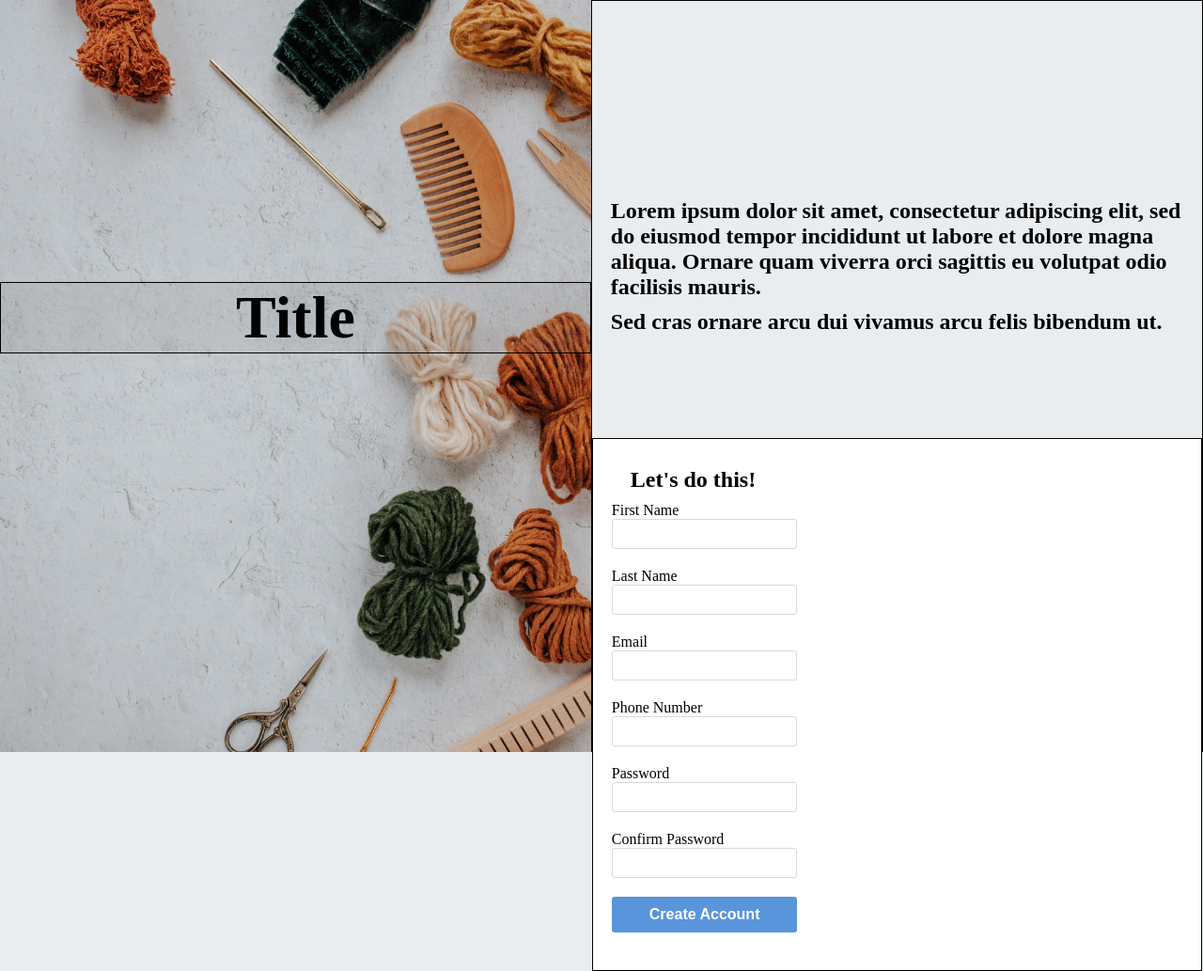
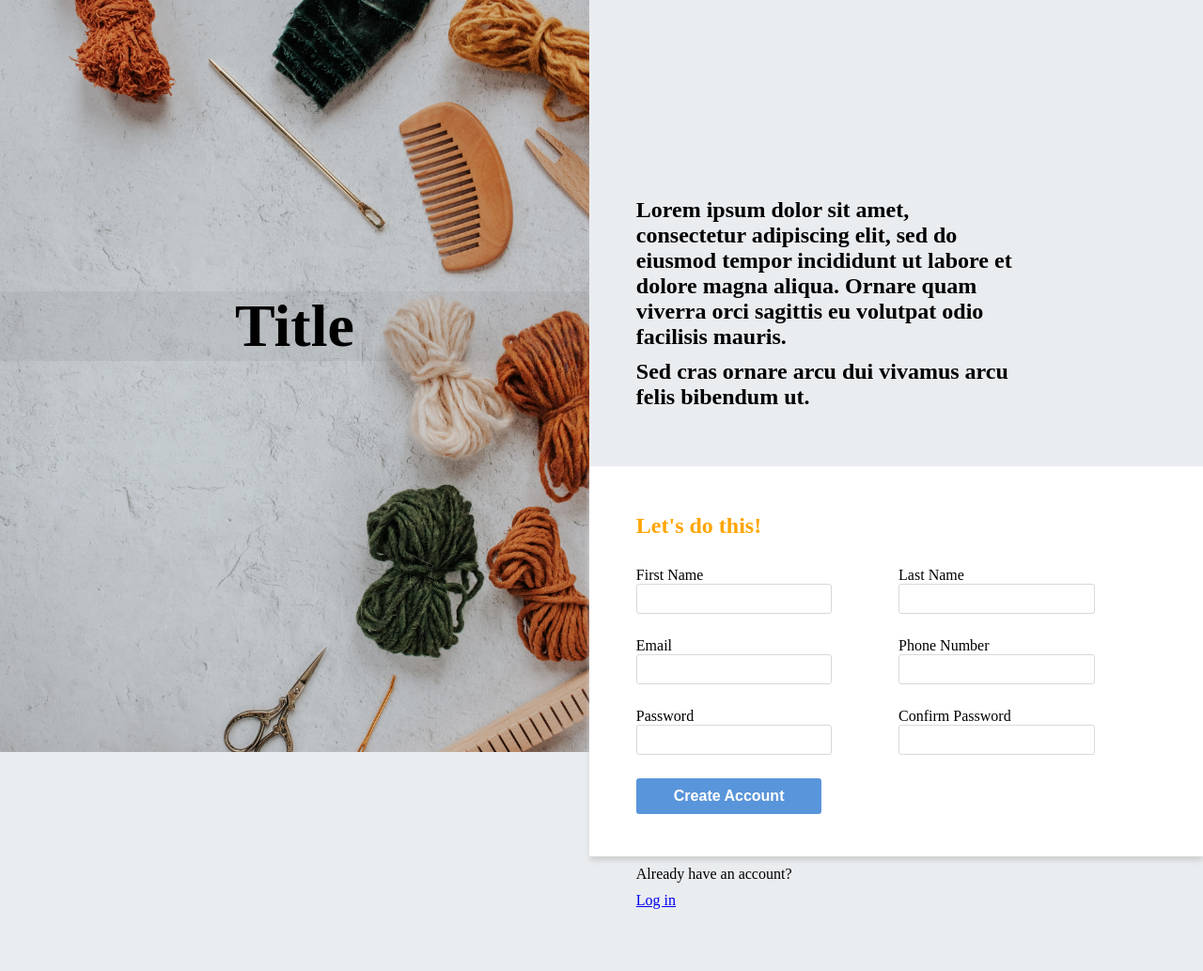
Before and after one commit to Hvbert1/sign-up-form, a plain HTML site: page index.html in a window 1280 px wide. Shown: the top 1033 px of the page at 94% size. After the commit the page ends 977 px from the top, so only its background shows below. Drawn offline with Linux system fonts and the light colour scheme.

Commit message:
change layout

```diff
--- a/styles.css
+++ b/styles.css
@@ -13,30 +13,27 @@ body {
 .title {
     font-size: 2rem;
     padding:0 250px;
-    border: 1px solid black;
     background-color: rgb(105,105,105, 0.1);
-    margin-top: 300px;
+    margin-top: 310px;
 }
 
 .container {
     display: flex;
     flex-direction: column;
     justify-content: flex-start;
-    border: 1px solid black;
     height: 100vh;
 }
 
 .abstract {
     margin-top: 200px;
-    margin-bottom: 100px
+    margin-bottom: 50px;
 }
 
 form {
-    border: 1px solid black;
     padding: 20px;
     background-color: #FFFFFF;
-    margin-bottom: 10px;
     appearance: none;
+    box-shadow: 0px 5px 5px lightgrey;
 }
 
 .container button {
@@ -53,17 +50,20 @@ form {
     cursor: pointer;
 }
 
-input, label {
-    display:block;
+.form-row label{
+    display: block;
 }
+
 .form-row {
-    margin-bottom: 20px;
+    margin-bottom: 25px;
+    margin-left: 30px;
+    display: inline-block;
+    width: 40%;
 }
 
 h2, p , a{
     display: block;
-    margin: 10px 0;
-    margin-left: 20px;
+    margin: 10px 200px 10px 50px;
  }
 
  .picture {
@@ -77,9 +77,18 @@ h2, p , a{
 .form-row input[type='tel'],
 .form-row input[type='password'] {
   background-color: #FFFFFF;
+
   border: 1px solid #D6D9DC;
   border-radius: 3px;
+
   padding: 7px;
   font-size: 14px;
-  max-width: 400px;
+  width: 100%;
+  max-width: 85%;
+  box-sizing: border-box;
 }
+
+form h2 {
+    margin: 30px;
+    color: orange;
+}
```
